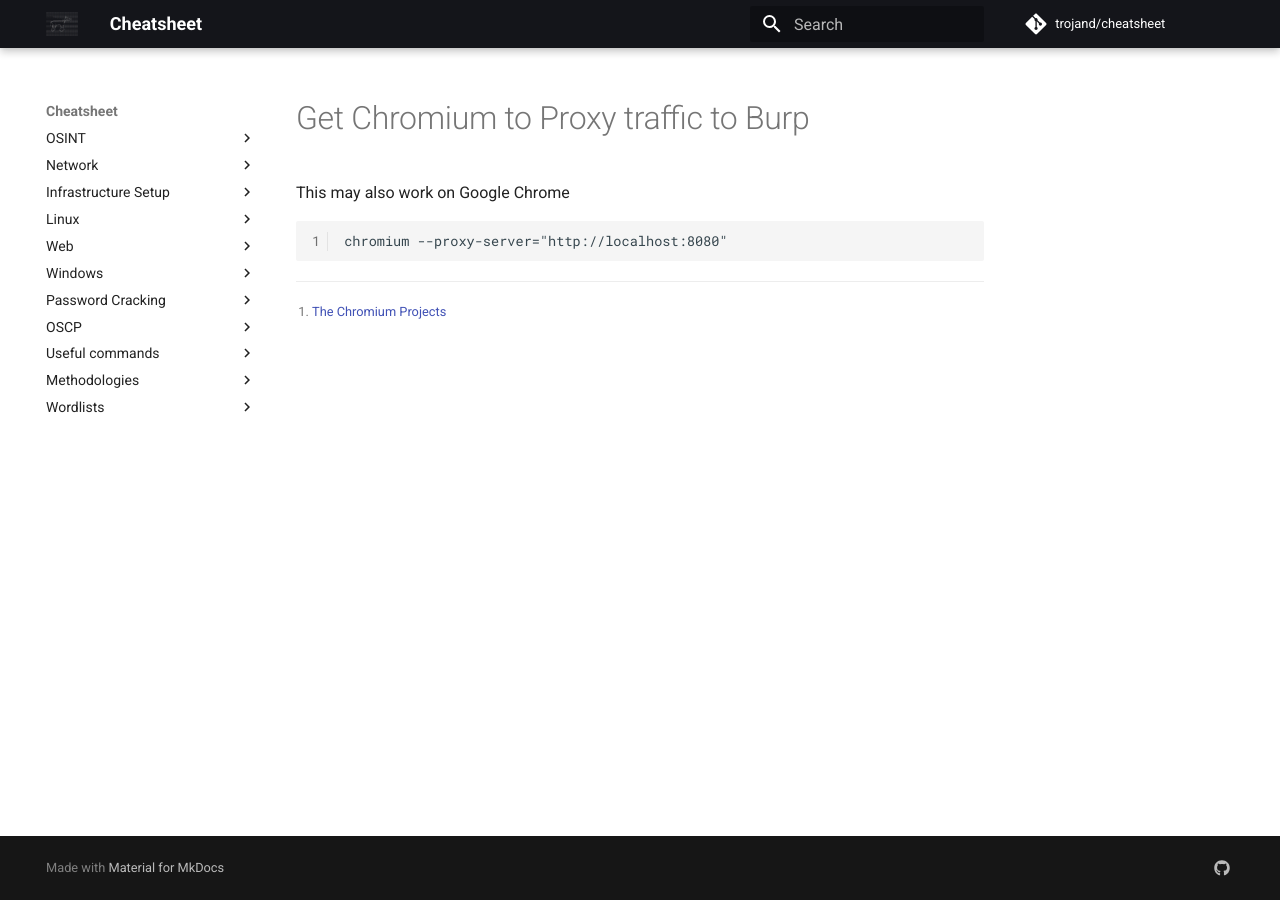
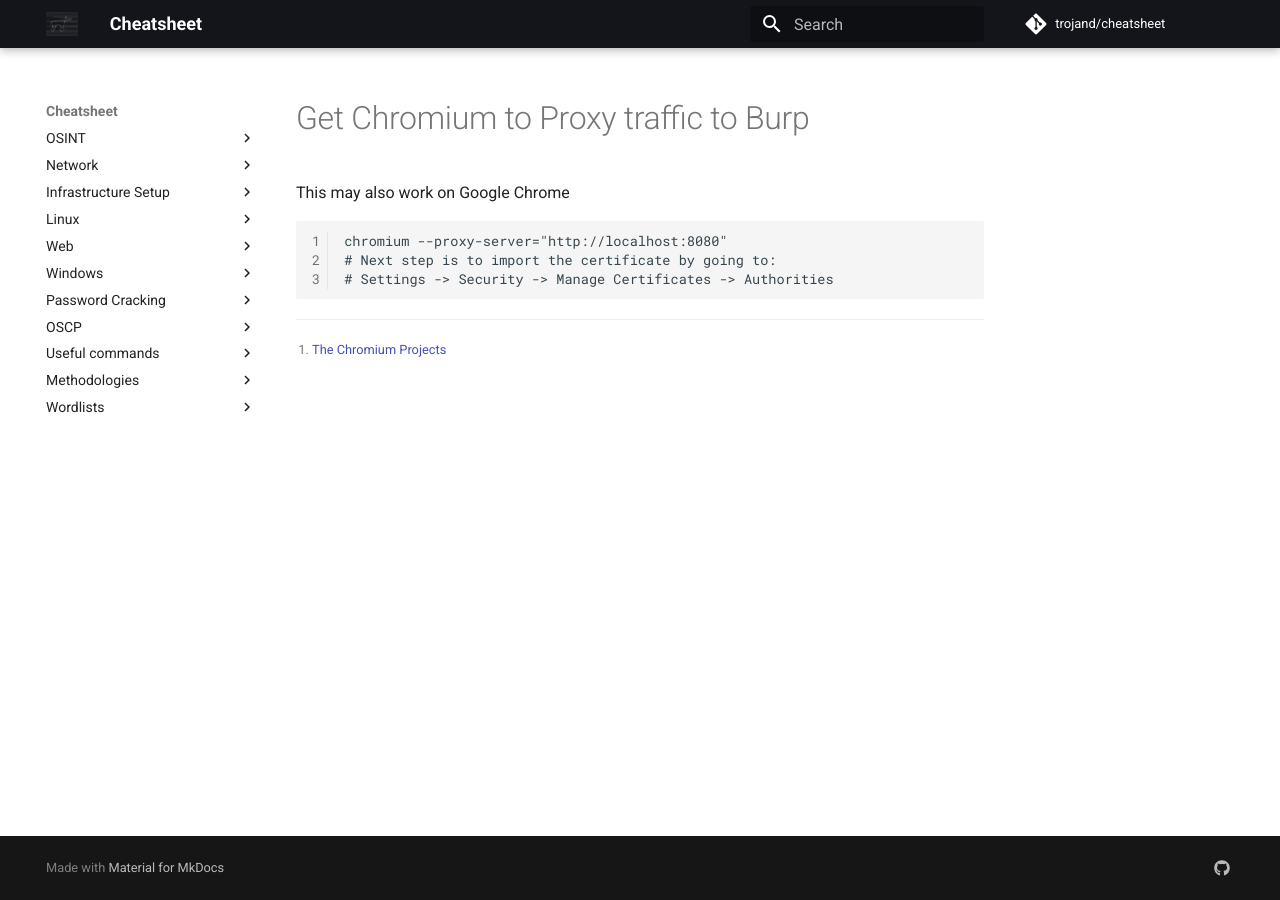
Before and after one commit to trojand/cheatsheet, an MkDocs documentation site: the page built from docs/Web/BurpSuite/Chromium_Proxy_Setup.md, in a window 1280 px wide. Built offline with MkDocs 1.6.1 and Material for MkDocs 9.7.7, drawn with Linux system fonts in a browser that asks for light colours; comment, search, counter and statistics services are not loaded.

Commit message:
Update Chromium_Proxy_Setup.md

````diff
--- a/docs/Web/BurpSuite/Chromium_Proxy_Setup.md
+++ b/docs/Web/BurpSuite/Chromium_Proxy_Setup.md
@@ -4,6 +4,8 @@ This may also work on Google Chrome
 
 ```
 chromium --proxy-server="http://localhost:8080"
+# Next step is to import the certificate by going to:
+# Settings -> Security -> Manage Certificates -> Authorities
 ```
 
 [^1]: [The Chromium Projects](http://dev.chromium.org/developers/design-documents/network-settings)
````
